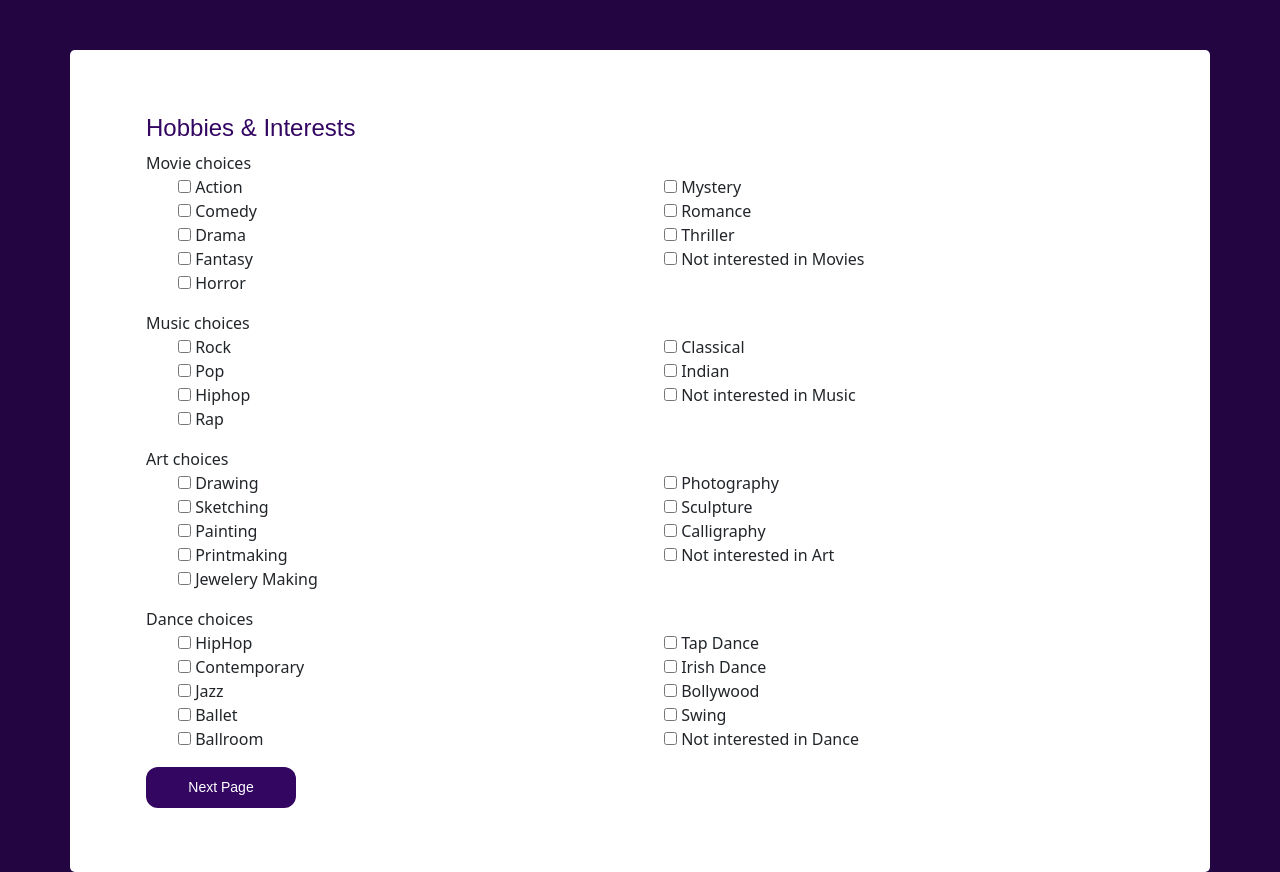
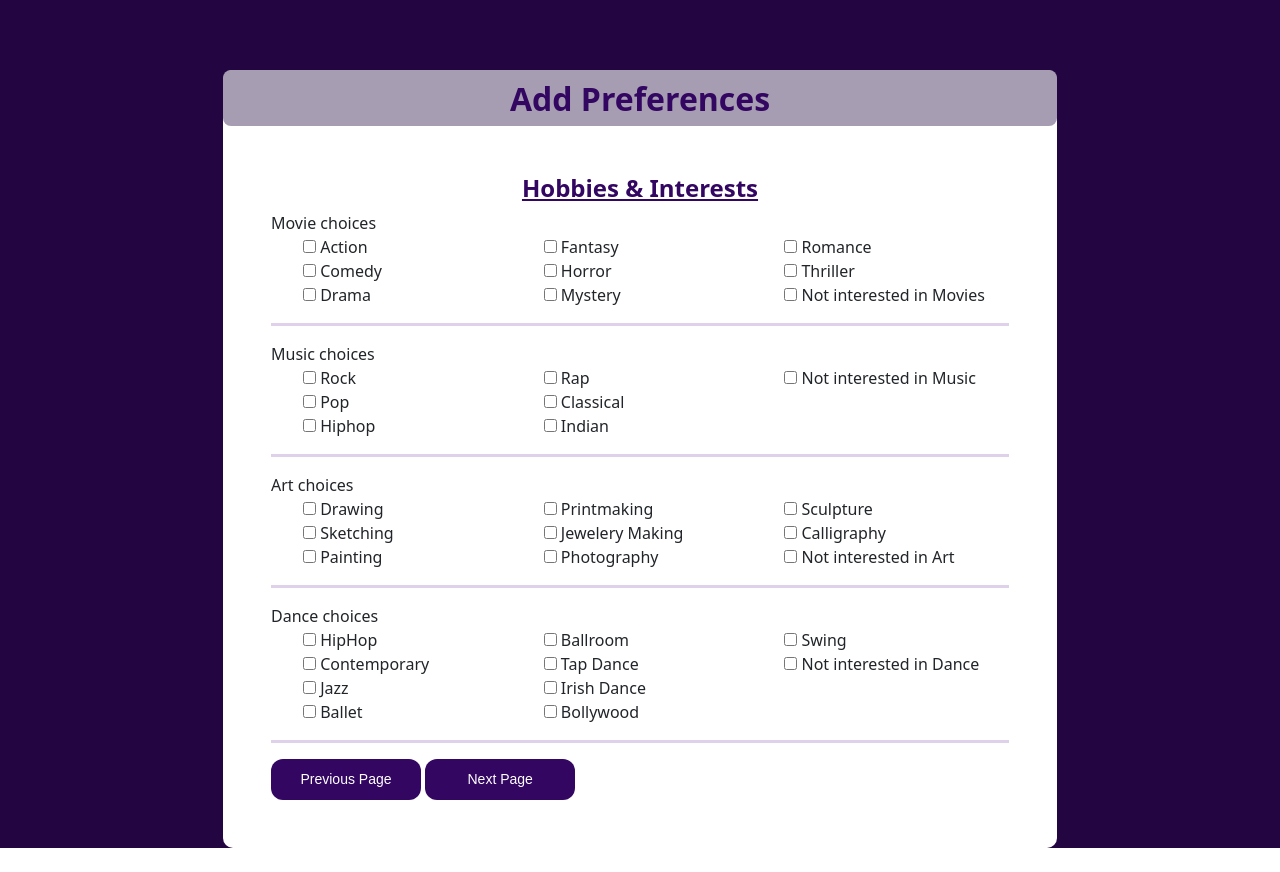
Before and after one commit to gcivil-nyu-org/S2022-Team-2-repo, a Django app: page /preferences/page2 in a window 1280 px wide. Shown: the part 64-936 px from the top of the page. After the commit the page ends 912 px from the top, so only its background shows below. Run offline with Django 4.2, Linux system fonts and the light colour scheme; the visitor is signed in with stand-in values (Sample User, id 1); data comes from the database, SQL or seed files in the repository; parts of the project's set-up code (start-up, migrations or seed data) failed here and were passed over; some libraries are stand-ins or nearby versions.

Commit message:
CSS added for preference pages

```diff
--- /dev/null
+++ b/users/static/css/pref_css.css
@@ -0,0 +1,79 @@
+.container{
+    width: 850px;
+    padding: 20px;
+
+ }
+ .account-settings .user-profile {
+    margin: 0 0 1rem 0;
+    padding-bottom: 1rem;
+    text-align: center;
+    }
+
+    .account-settings .user-profile .user-avatar img {
+    width: 90px;
+    height: 90px;
+    -webkit-border-radius: 100px;
+    -moz-border-radius: 100px;
+    border-radius: 100px;
+    padding: 10px;
+    }
+    .account-settings .user-profile h5.user-name {
+    margin: 0 0 0.5rem 0;
+    }
+    .account-settings .user-profile h6.user-email {
+    margin: 0;
+    font-size: 0.8rem;
+    font-weight: 400;
+    }
+    .account-settings .about {
+    margin: 1rem 0 0 0;
+    font-size: 0.8rem;
+    text-align: center;
+
+    }
+    .card {
+    background: #ffffff;
+    -webkit-border-radius: 5px;
+    -moz-border-radius: 5px;
+    border-radius: 10px;
+    border: 0;
+    margin-bottom: 1rem;
+    padding:0px;
+
+    }
+    .form-control {
+    border: 1px solid #596280;
+    -webkit-border-radius: 2px;
+    -moz-border-radius: 2px;
+    border-radius: 2px;
+    font-size: .825rem;
+    background: #1A233A;
+    color: #bcd0f7;
+    }
+    .title{
+       background-color:#a69db2 ;
+       height: 56px;
+       border-radius: 8px 8px 8px 8px ;
+    }
+    h2{
+       text-align: center;
+       font-weight:bold;
+       color: #330662;
+       padding-top: 10px;
+    }
+    .card-body{
+       padding:0px;
+    }
+    .purple-text{
+       margin-bottom: 0px;
+       font-size: 20px;
+    }
+    .purple-text1{
+       color: #330662;
+       font-weight: 600;
+       text-align:center;
+       text-decoration-line: underline;
+    }
+    #linebreak{  /*hr tag*/
+       height:3px; width:100%; border-width:0; color:#8548ad; background-color:#8548ad"
+   }
--- a/users/templates/users/dashboard/dashboard_preferences.html
+++ b/users/templates/users/dashboard/dashboard_preferences.html
@@ -67,7 +67,7 @@
     <div class="row">
         <div class="col">
             <h3 class="fw-bold  fs-4" > Preferences
-                <a href="/preferences/add_preferences">
+                <a href="/preferences/page1">
                     <i class="fa-solid fa-pen-to-square  fw-normal fs-5" style="color: white;"></i>
                 </a>
                 <p>
--- a/users/templates/users/preferences/preferences2.html
+++ b/users/templates/users/preferences/preferences2.html
@@ -1,55 +1,8 @@
 {% extends 'users/base.html' %}
-
-{% block style %}
-
-.account-settings .user-profile {
-margin: 0 0 1rem 0;
-padding-bottom: 1rem;
-text-align: center;
-}
-.account-settings .user-profile .user-avatar {
-margin: 0 0 1rem 0;
-}
-.account-settings .user-profile .user-avatar img {
-width: 90px;
-height: 90px;
--webkit-border-radius: 100px;
--moz-border-radius: 100px;
-border-radius: 100px;
-}
-.account-settings .user-profile h5.user-name {
-margin: 0 0 0.5rem 0;
-}
-.account-settings .user-profile h6.user-email {
-margin: 0;
-font-size: 0.8rem;
-font-weight: 400;
-}
-.account-settings .about {
-margin: 1rem 0 0 0;
-font-size: 0.8rem;
-text-align: center;
-}
-.card {
-background: #ffffff;
--webkit-border-radius: 5px;
--moz-border-radius: 5px;
-border-radius: 5px;
-border: 0;
-margin-bottom: 1rem;
-}
-.form-control {
-border: 1px solid #596280;
--webkit-border-radius: 2px;
--moz-border-radius: 2px;
-border-radius: 2px;
-font-size: .825rem;
-background: #1A233A;
-color: #bcd0f7;
-}
-{% endblock %}
+{% load static %}
 
 {% block content %}
+<link rel="stylesheet" href="{% static 'css/pref_css.css' %}">
 {% include 'users/navbars/navbar.html' %}
 
 
@@ -57,22 +10,25 @@ color: #bcd0f7;
    <div class="row gutters">
       <div class="card h-100" style="transform:translateY(50px)">
          <div class="card-body">
+            <div class="title"> <h2 >Add Preferences</h2> </div>
             <div class="account-settings">
                <form class="rounded-5 shadow-5-strong p-5" method="post">
                   <div>
-                  <h4 class="purple-text"> Hobbies & Interests </h4>
+                  <h4 class="purple-text1"> Hobbies & Interests </h4>
                   </div>
                   {% csrf_token %}
                   {% for field in form %}
                   {{ field.label }}
-                  <ul style="columns: 2; -webkit-columns: 2; -moz-columns: 2;">
+                  <ul style="columns: 3; -webkit-columns: 3; -moz-columns: 3;">
                      {{ field }}
                   </ul>
+                  <hr id="linebreak">
                   {% endfor %}
                   {{ form.errors }}
                   <div class="form-row">
-                     <div class="col-lg-5">
-                        <button type="submit" class="standard_button">Next Page</button>
+                     <div class="col-lg-20">
+                        <button type="submit" class="standard_button">Previous Page</button>
+                        <button type="submit"  class="standard_button"> <span class="pull-right">Next Page</span></button>
                      </div>
                   </div>
                </form>
--- a/users/urls.py
+++ b/users/urls.py
@@ -24,7 +24,7 @@ urlpatterns = [
         name="reset_password",
     ),
     path(
-        "preferences",
+        "preferences/page1",
         user_views.preferences_personality,
         name="preferences_personality",
     ),
```
Also changed, not shown: users/templates/users/preferences/add_preferences.html (+0 -20 lines), users/templates/users/preferences/preferences1.html (+12 -55 lines), users/templates/users/preferences/preferences3.html (+6 -50 lines).
